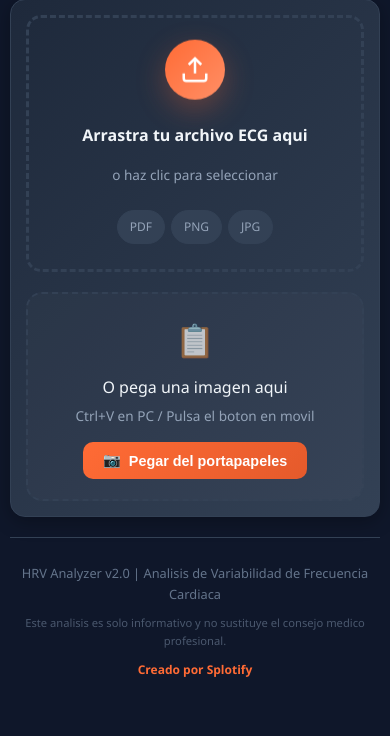
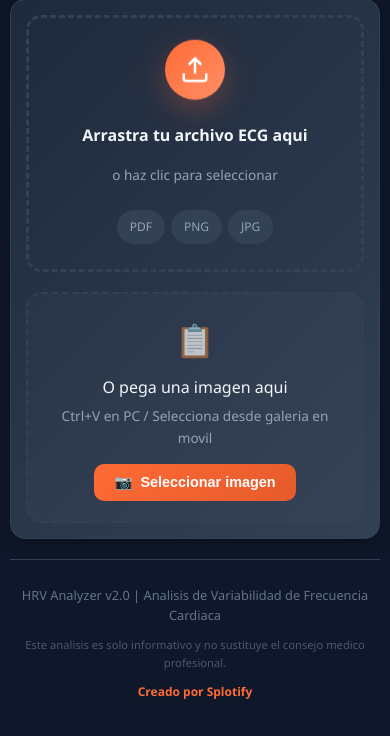
Before and after one commit to carles2002/HRVPython, a Flask app: page / in a window 390 px wide. Shown: the part 140-876 px from the top of the page. Before the commit the page ends 817 px from the top, so only its background shows below. Run offline with Flask 3, Linux system fonts and the light colour scheme; some libraries are stand-ins or nearby versions.

Commit message:
Fallback clipboard

```diff
--- a/static/css/style.css
+++ b/static/css/style.css
@@ -1506,6 +1506,20 @@ footer {
     gap: 8px;
 }
 
+/* Mostrar texto segun dispositivo */
+.btn-text-mobile {
+    display: none;
+}
+
+@media (max-width: 768px) {
+    .btn-text-desktop {
+        display: none;
+    }
+    .btn-text-mobile {
+        display: inline;
+    }
+}
+
 .paste-btn:hover {
     transform: translateY(-2px);
     box-shadow: 0 5px 20px rgba(255, 107, 53, 0.4);
--- a/static/js/main.js
+++ b/static/js/main.js
@@ -988,12 +988,21 @@ document.addEventListener('DOMContentLoaded', () => {
         pasteZone.classList.remove('focused');
     });
 
-    // Click en boton de pegar (usa Clipboard API)
+    // Click en boton de pegar (usa Clipboard API con fallback a selector de archivos)
     pasteBtn.addEventListener('click', async (e) => {
         e.stopPropagation();
 
+        // Detectar si es movil
+        const isMobile = /Android|webOS|iPhone|iPad|iPod|BlackBerry|IEMobile|Opera Mini/i.test(navigator.userAgent);
+
+        // En movil, abrir directamente el selector de archivos (mas fiable)
+        if (isMobile) {
+            fileInput.click();
+            return;
+        }
+
         try {
-            // Intentar usar Clipboard API
+            // Intentar usar Clipboard API (solo en desktop)
             if (navigator.clipboard && navigator.clipboard.read) {
                 const clipboardItems = await navigator.clipboard.read();
 
@@ -1006,17 +1015,16 @@ document.addEventListener('DOMContentLoaded', () => {
                     }
                 }
 
-                alert('No hay imagen en el portapapeles. Copia una imagen primero.');
+                // No hay imagen, abrir selector como alternativa
+                fileInput.click();
             } else {
-                // Fallback: informar al usuario que use Ctrl+V
-                alert('Tu navegador no soporta acceso directo al portapapeles.\nUsa Ctrl+V (o Cmd+V en Mac) para pegar la imagen.');
-                pasteZone.focus();
+                // Fallback: abrir selector de archivos
+                fileInput.click();
             }
         } catch (err) {
             console.log('Error accediendo al portapapeles:', err);
-            // Fallback: informar al usuario que use Ctrl+V
-            alert('No se pudo acceder al portapapeles.\nUsa Ctrl+V (o Cmd+V en Mac) para pegar la imagen.');
-            pasteZone.focus();
+            // Fallback: abrir selector de archivos
+            fileInput.click();
         }
     });
 
--- a/templates/index.html
+++ b/templates/index.html
@@ -43,9 +43,9 @@
                 <div class="paste-content">
                     <div class="paste-icon">&#128203;</div>
                     <p class="paste-text">O pega una imagen aqui</p>
-                    <p class="paste-hint">Ctrl+V en PC / Pulsa el boton en movil</p>
+                    <p class="paste-hint">Ctrl+V en PC / Selecciona desde galeria en movil</p>
                     <button type="button" class="paste-btn" id="paste-btn">
-                        <span>&#128247;</span> Pegar del portapapeles
+                        <span>&#128247;</span> <span class="btn-text-desktop">Pegar del portapapeles</span><span class="btn-text-mobile">Seleccionar imagen</span>
                     </button>
                 </div>
                 <div class="paste-preview-container hidden" id="paste-preview-container">
```
